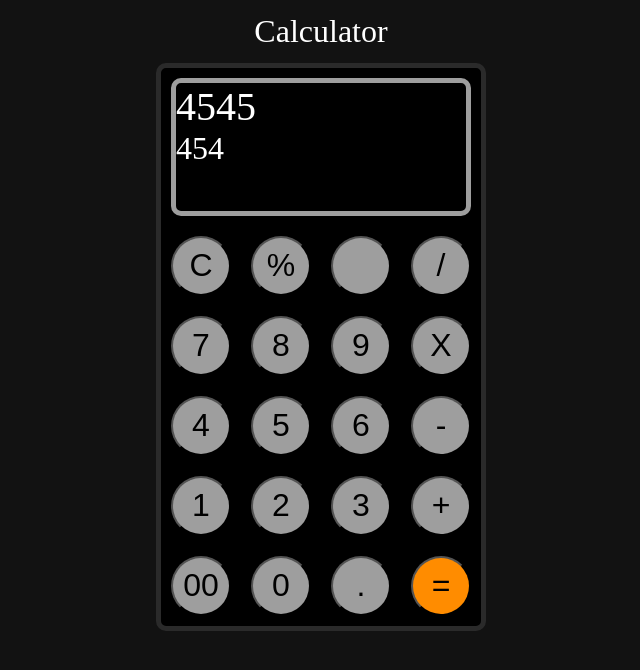
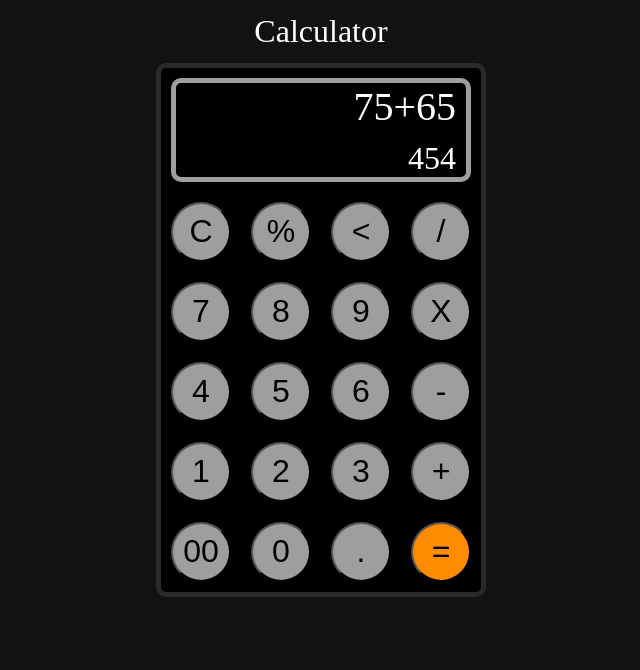
Before and after one commit to sajidahamed-git/Odin, a plain HTML site: page calculator/index.html in a window 1280 px wide. Shown: the whole page, without its empty margins (319-959 px from the left). Drawn offline with Linux system fonts and the light colour scheme.

Commit message:
UI complete

```diff
--- a/calculator/index.html
+++ b/calculator/index.html
@@ -10,13 +10,13 @@
     <div class="heading">Calculator</div>
     <div class="outerbox">
       <div class="display">
-        <div class="input">4545</div>
+        <div class="input">75+65</div>
         <div class="result">454</div>
       </div>
       <div class="row first">
         <button class="button">C</button>
         <button class="button">%</button>
-        <button class="button"></button>
+        <button class="button"><</button>
         <button class="button">/</button>
       </div>
       <div class="row second">
--- a/calculator/styles.css
+++ b/calculator/styles.css
@@ -32,14 +32,24 @@ body {
   border-radius: 10px;
   display: flex;
   flex-direction: column;
+  flex: 1;
+  gap: 10px;
 }
-.input{
+.input {
   color: white;
   font-size: 2.5rem;
+  display: flex;
+  justify-content: end;
+  align-items: center;
+  padding-right: 10px;
 }
-.result{
+.result {
   color: white;
   font-size: 2rem;
+  display: flex;
+  justify-content: end;
+  align-items: center;
+  padding-right: 10px;
 }
 .row {
   margin: 10px;
```
